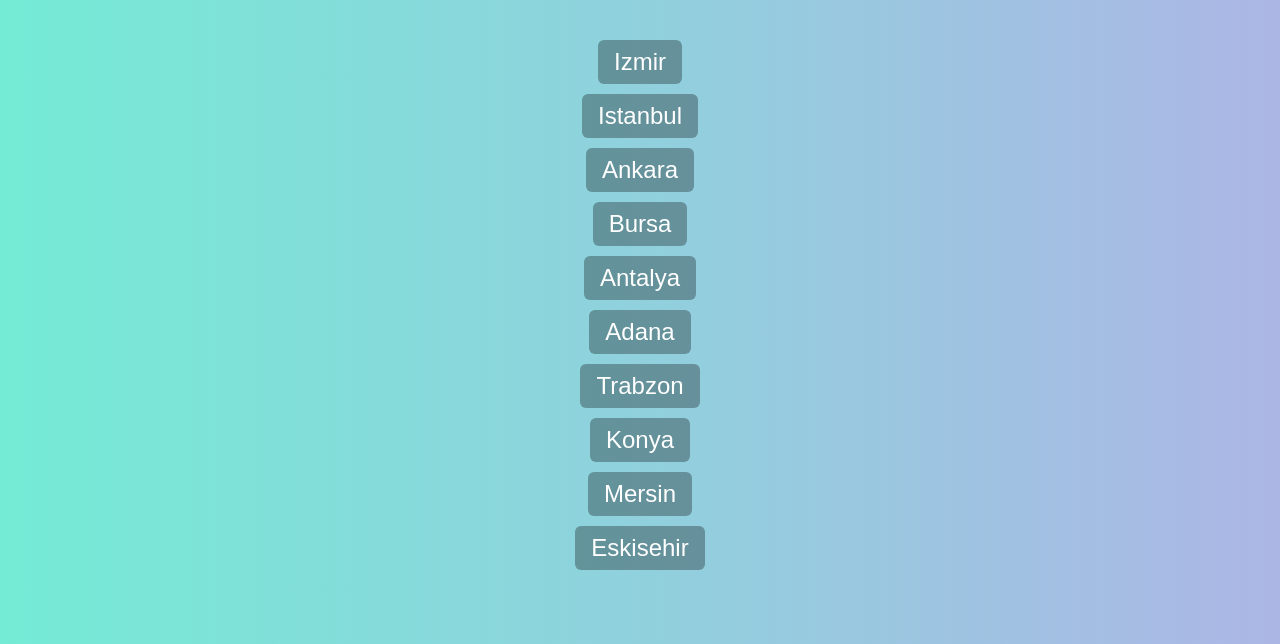
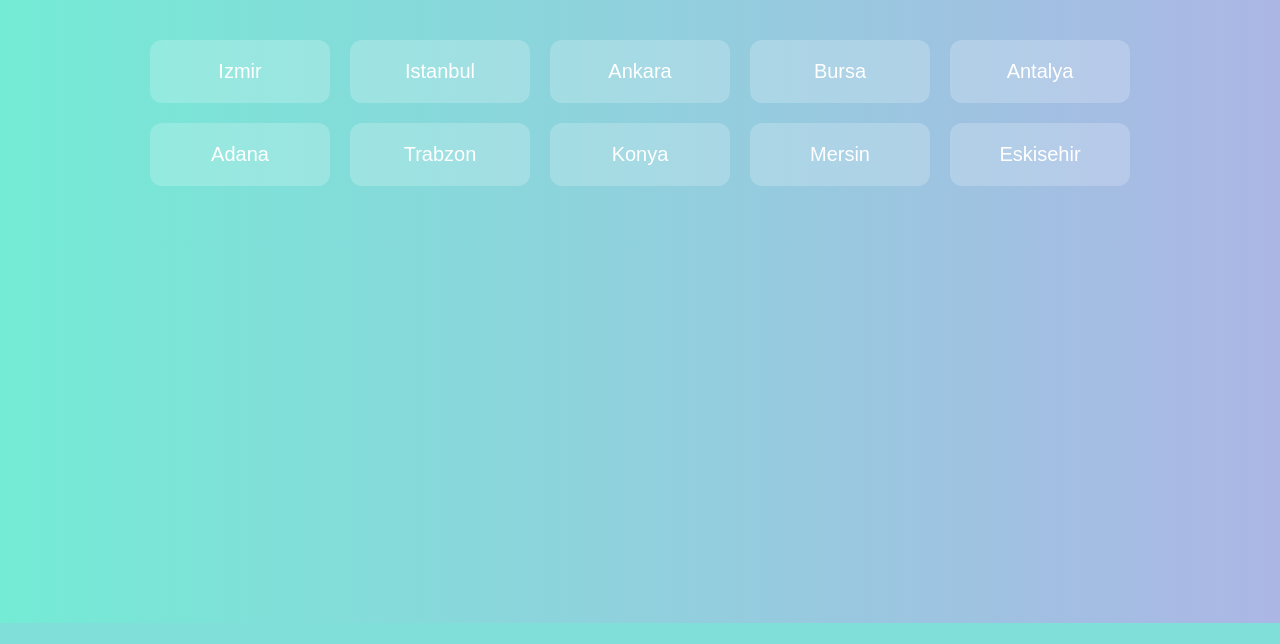
Before and after one commit to beyzakizilay/CityWeather, a Django app: page / in a window 1280 px wide. Shown: the part 177-821 px from the top of the page. After the commit the page ends 800 px from the top, so only its background shows below. Run offline with Django 5.2, Linux system fonts and the light colour scheme.

Commit message:
anasayfa düzenleme

```diff
--- a/CityWeather/sehir/templates/sehir/index.html
+++ b/CityWeather/sehir/templates/sehir/index.html
@@ -38,25 +38,27 @@
             background-color: #0056b3;
             text-decoration: none;
         }
-        ul {
-            list-style-type: none;
-            padding: 0;
+        .sehir-container {
+            display: flex;
+            flex-wrap: wrap;
+            justify-content: center;
+            gap: 20px;
         }
-        li {
-            font-size: 24px;
-            margin: 10px 0;
+        .sehir-card {
+            background-color: rgba(255, 255, 255, 0.2);
+            padding: 20px 30px;
+            border-radius: 12px;
+            font-size: 20px;
+            min-width: 120px;
+            transition: transform 0.3s, background-color 0.3s;
         }
-        li a {
+        .sehir-card:hover {
+            transform: translateY(-5px);
+            background-color: rgba(255, 255, 255, 0.4);
+        }
+        .sehir-card a {
             text-decoration: none;
             color: #fff;
-            background-color: rgba(0,0,0,0.3);
-            padding: 8px 16px;
-            border-radius: 6px;
-            display: inline-block;
-            transition: background-color 0.3s;
-        }
-        li a:hover {
-            background-color: rgba(0,0,0,0.5);
         }
     </style>
 </head>
@@ -77,10 +79,12 @@
         </div>
     </header>
 
-    <ul>
+    <div class="sehir-container">
         {% for sehir in sehirler %}
-            <li><a href="{% url 'sehir_detay' sehir %}">{{ sehir }}</a></li>
+            <div class="sehir-card">
+                <a href="{% url 'sehir_detay' sehir %}">{{ sehir }}</a>
+            </div>
         {% endfor %}
-    </ul>
+    </div>
 </body>
 </html>
```
